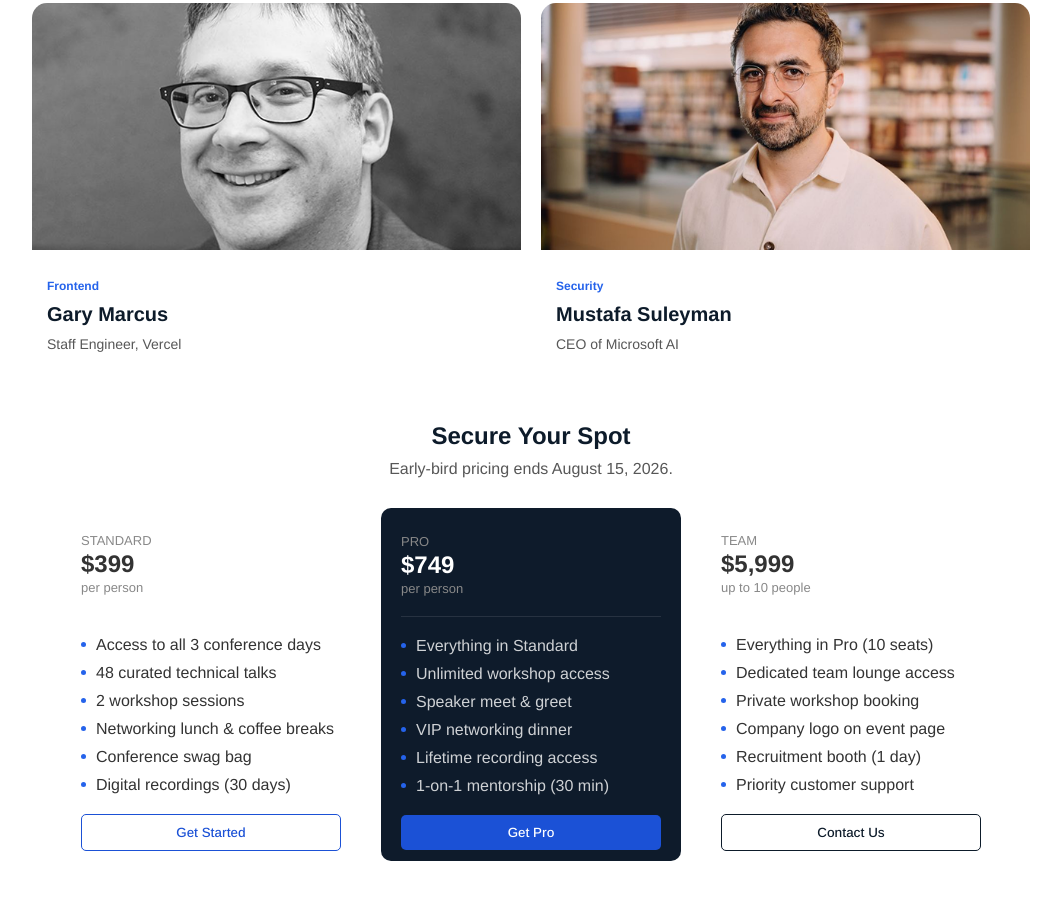
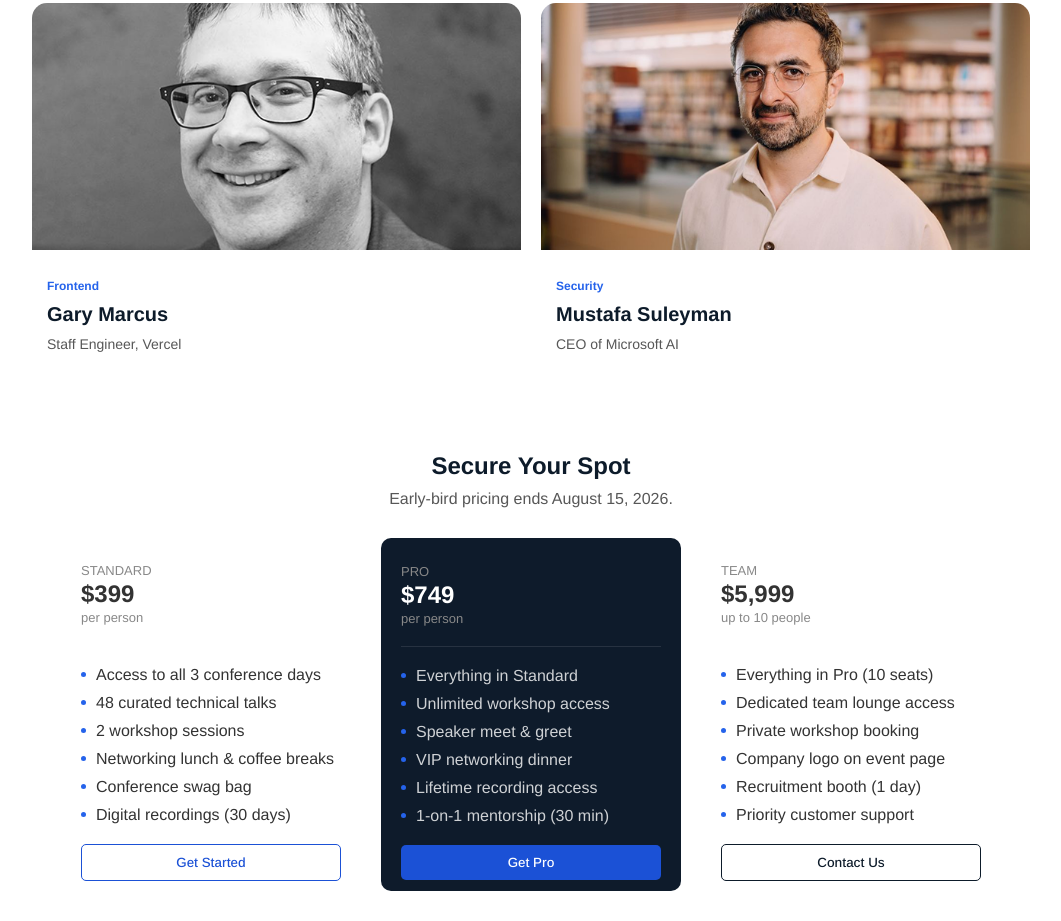
Before and after one commit to fayjullahhemon-2025/B-14-Assignment-1-fayjullah-2025, a plain HTML site: page index.html in a window 1280 px wide. Shown: the part 1253-2174 px from the top of the page, without its empty margins (109-1170 px from the left). Before the commit the page ends 2114 px from the top, so only its background shows below. Drawn offline with nearby package versions, Linux system fonts and the light colour scheme.

Commit message:
price-card-section updated. -> padding added to price-card-section

```diff
--- a/style.css
+++ b/style.css
@@ -168,6 +168,7 @@ nav ul li a{
     justify-content: center;
     align-items: center;
     gap:30px;
+    padding: 30px 10px;
 }
 .price-card-section .price-card-intro{
     display: flex;
@@ -176,6 +177,7 @@ nav ul li a{
     align-items: center;
     gap:10px;
     margin-top: 20px;
+
 }
 .price-card-section .price-card-intro h1{
     color:#0D1B2A;
@@ -190,6 +192,7 @@ nav ul li a{
     grid-template-columns:repeat(3,300px);
     grid-template-rows: 1fr;
     gap:20px;
+
 }
 .price-card{
     display: flex;
```
